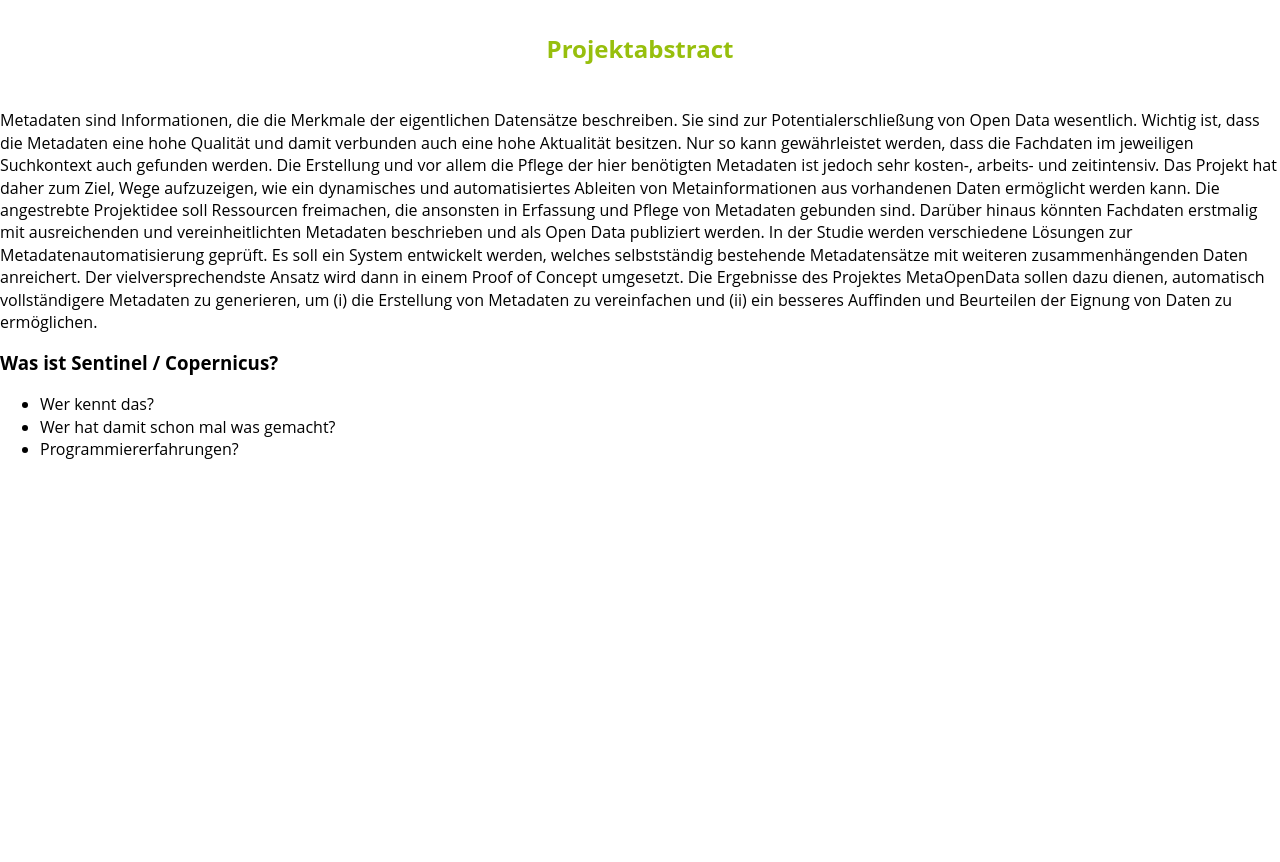
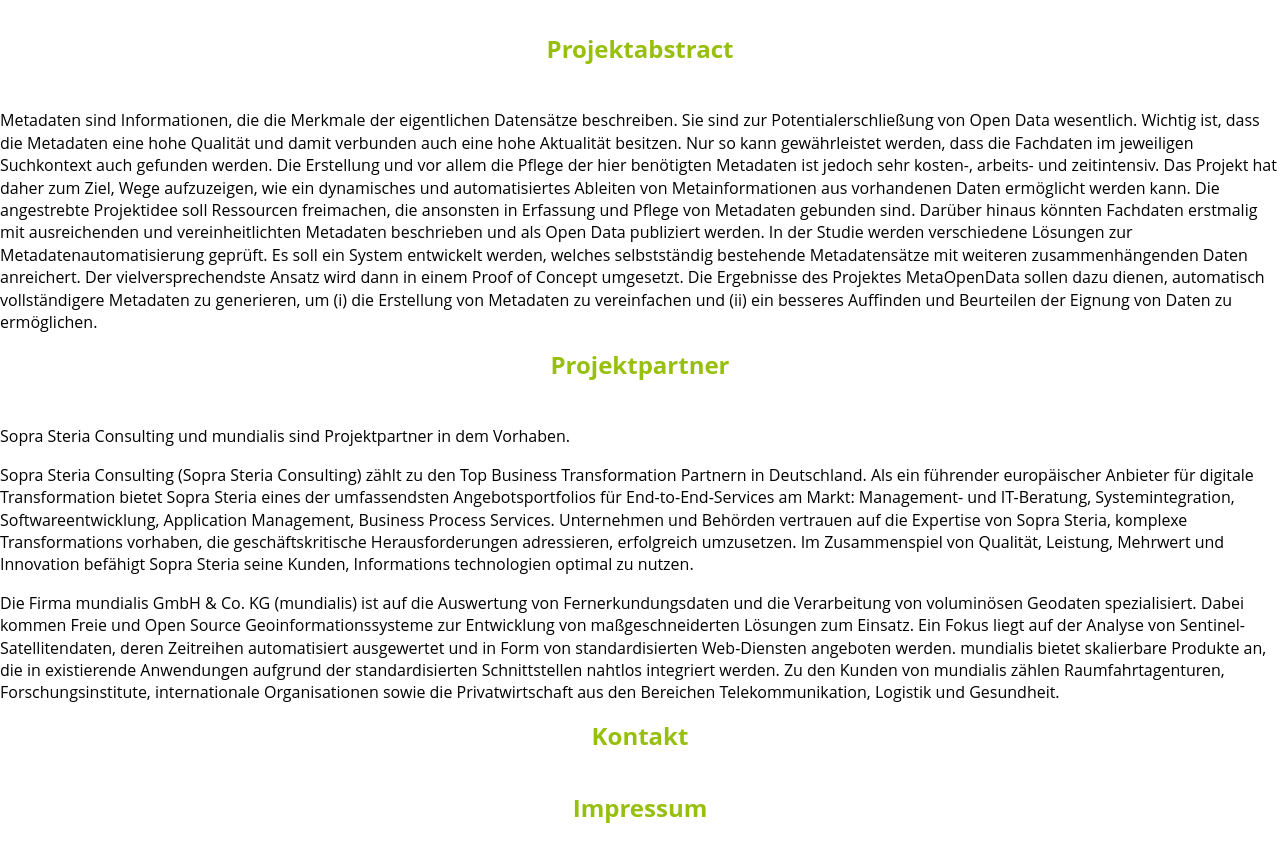
Before and after one commit to mundialis/metaopendata, a plain HTML site: page index.html in a window 1280 px wide. Shown: the part 80-942 px from the top of the page. Before the commit the page ends 800 px from the top, so only its background shows below. Drawn offline with Linux system fonts and the light colour scheme.

Commit message:
index.html test

```diff
--- a/index.html
+++ b/index.html
@@ -11,13 +11,17 @@
    <h2>Projektabstract</h2>
     <p> Metadaten sind Informationen, die die Merkmale der eigentlichen Datensätze beschreiben. Sie sind zur Potentialerschließung von Open Data wesentlich. Wichtig ist, dass die Metadaten eine hohe Qualität und damit verbunden auch eine hohe Aktualität besitzen. Nur so kann gewährleistet werden, dass die Fachdaten im jeweiligen Suchkontext auch gefunden werden. Die Erstellung und vor allem die Pflege der hier benötigten Metadaten ist jedoch sehr kosten-, arbeits- und zeitintensiv.
         Das Projekt hat daher zum Ziel, Wege aufzuzeigen, wie ein dynamisches und automatisiertes Ableiten von Metainformationen aus vorhandenen Daten ermöglicht werden kann. Die angestrebte Projektidee soll Ressourcen freimachen, die ansonsten in Erfassung und Pflege von Metadaten gebunden sind. Darüber hinaus könnten Fachdaten erstmalig mit ausreichenden und vereinheitlichten Metadaten beschrieben und als Open Data publiziert werden.
-        In der Studie werden verschiedene Lösungen zur Metadatenautomatisierung geprüft. Es soll ein System entwickelt werden, welches selbstständig bestehende Metadatensätze mit weiteren zusammenhängenden Daten anreichert. Der vielversprechendste Ansatz wird dann in einem Proof of Concept umgesetzt. Die Ergebnisse des Projektes MetaOpenData sollen dazu dienen, automatisch vollständigere Metadaten zu generieren, um (i) die Erstellung von Metadaten zu vereinfachen und (ii) ein besseres Auffinden und Beurteilen der Eignung von Daten zu ermöglichen.</p>
+        In der Studie werden verschiedene Lösungen zur Metadatenautomatisierung geprüft. Es soll ein System entwickelt werden, welches selbstständig bestehende Metadatensätze mit weiteren zusammenhängenden Daten anreichert. Der vielversprechendste Ansatz wird dann in einem Proof of Concept umgesetzt. Die Ergebnisse des Projektes MetaOpenData sollen dazu dienen, automatisch vollständigere Metadaten zu generieren, um (i) die Erstellung von Metadaten zu vereinfachen und (ii) ein besseres Auffinden und Beurteilen der Eignung von Daten zu ermöglichen.
+    </p>
+   <h2>Projektpartner</h2>
+    <p> Sopra Steria Consulting und mundialis sind Projektpartner in dem Vorhaben.</p>
+     <p> Sopra Steria Consulting (<a href="http://www.soprasteria.de/">Sopra Steria Consulting</a>) zählt zu den Top Business Transformation Partnern in Deutschland. Als ein führender europäischer Anbieter für digitale Transformation bietet Sopra Steria eines der umfassendsten Angebotsportfolios für End-to-End-Services am Markt: Management- und IT-Beratung, Systemintegration, Softwareentwicklung, Application Management, Business Process Services. Unternehmen und Behörden vertrauen auf die Expertise von Sopra Steria, komplexe Transformations vorhaben, die geschäftskritische Herausforderungen adressieren, erfolgreich umzusetzen. Im Zusammenspiel von Qualität, Leistung, Mehrwert und Innovation befähigt Sopra Steria seine Kunden, Informations technologien optimal zu nutzen.
+        </p>
+     <p> Die Firma mundialis GmbH & Co. KG (<a href="https://www.mundialis.de">mundialis</a>) ist auf die Auswertung von Fernerkundungsdaten und die Verarbeitung von voluminösen Geodaten spezialisiert. Dabei kommen Freie und Open Source Geoinformationssysteme zur Entwicklung von maßgeschneiderten Lösungen zum Einsatz. Ein Fokus liegt auf der Analyse von Sentinel-Satellitendaten, deren Zeitreihen automatisiert ausgewertet und in Form von standardisierten Web-Diensten angeboten werden. mundialis bietet skalierbare Produkte an, die in existierende Anwendungen aufgrund der standardisierten Schnittstellen nahtlos integriert werden. Zu den Kunden von mundialis zählen Raumfahrtagenturen, Forschungsinstitute, internationale Organisationen sowie die Privatwirtschaft aus den Bereichen Telekommunikation, Logistik und Gesundheit.
+     </p>
+    <h2>Kontakt</h2>
+    <h2>Impressum</h2>
 
-    <h3>Was ist Sentinel / Copernicus?</h3>
-    <ul>
-      <li>Wer kennt das?</li>
-      <li>Wer hat damit schon mal was gemacht?</li>
-<li>Programmiererfahrungen?</li>
 
 
 
```
